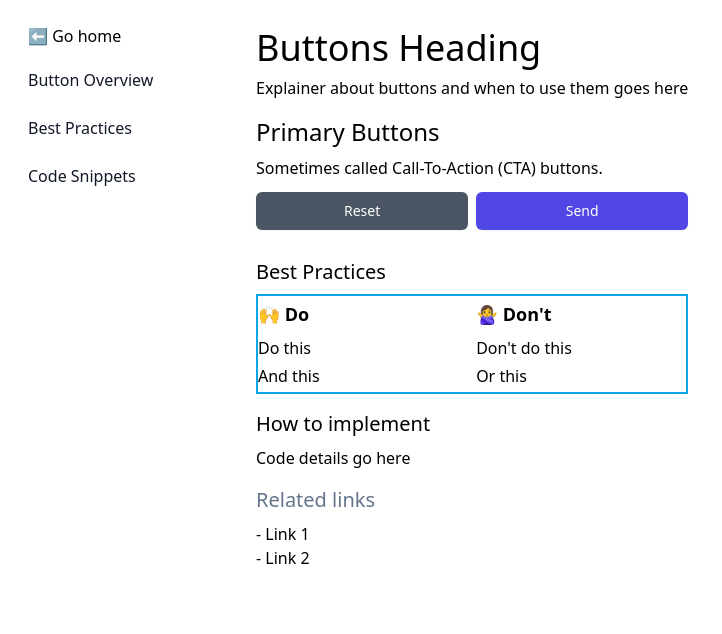
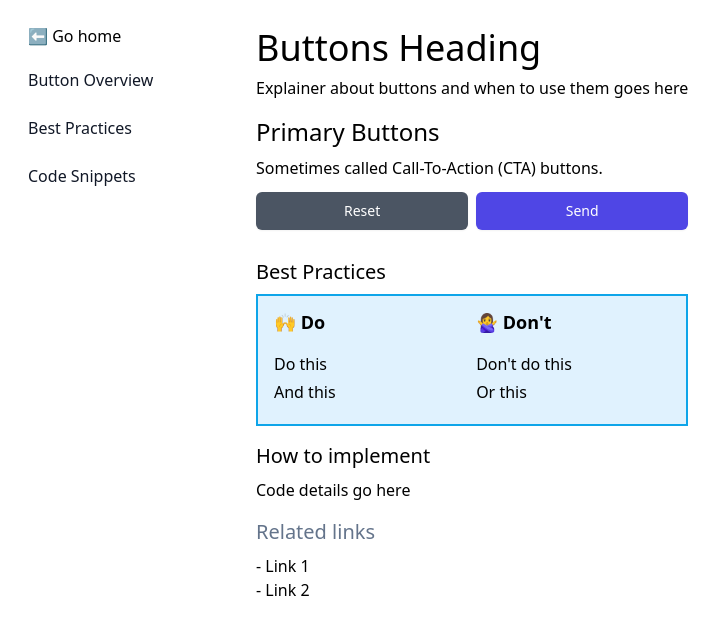
Before and after one commit to tayv/Project-Bubblegum, a Next.js app: page /forms/buttons in a window 1280 px wide. Shown: the top 634 px of the page, without its empty margins (0-722 px from the left). Built offline with nearby package versions, Linux system fonts and the light colour scheme.

Commit message:
DoDont style updates

```diff
--- a/components/layout/DoDont.tsx
+++ b/components/layout/DoDont.tsx
@@ -3,14 +3,14 @@ const DoDont = () => {
 
   return (
     <>
-     <div className="grid grid-cols-2 gap-2 pt-1 text-left border-solid border-2 border-sky-500">
+     <div className="grid grid-cols-2 gap-2 pt-1 p-4 text-left border-solid border-2 border-sky-500 bg-sky-100">
       <div>
-        <div className="font-bold text-lg pb-2">🙌 Do</div>
+        <div className="font-bold text-lg pt-2 pb-4">🙌 Do</div>
         <div className="pb-1">Do this</div>
         <div className="pb-1">And this</div>
       </div>
       <div>
-        <div className="font-bold text-lg pb-2">🙅‍♀️ Don't</div>
+        <div className="font-bold text-lg pt-2 pb-4">🙅‍♀️ Don't</div>
         <div className="pb-1">Don't do this</div>
         <div className="pb-1">Or this</div>
       </div>
```
